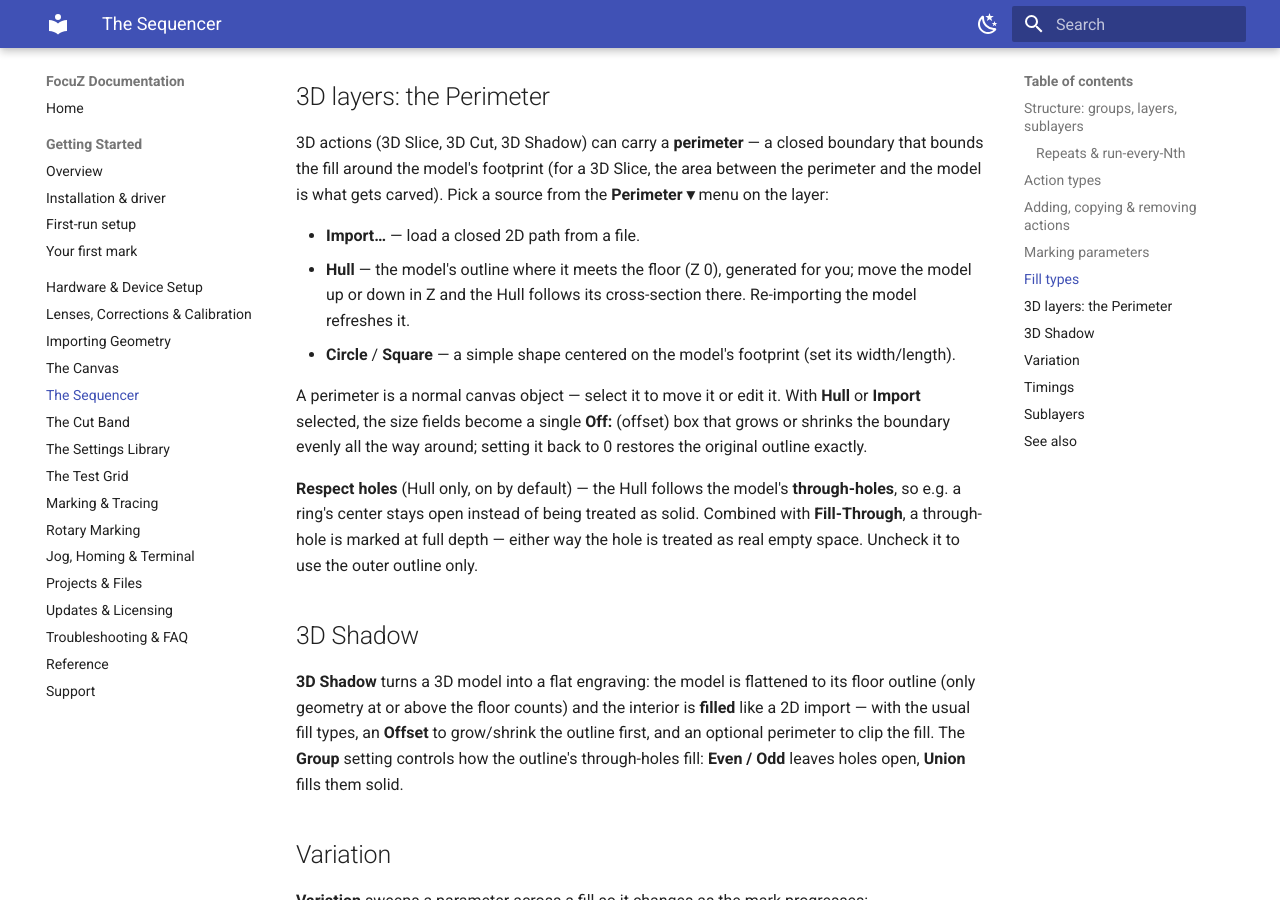
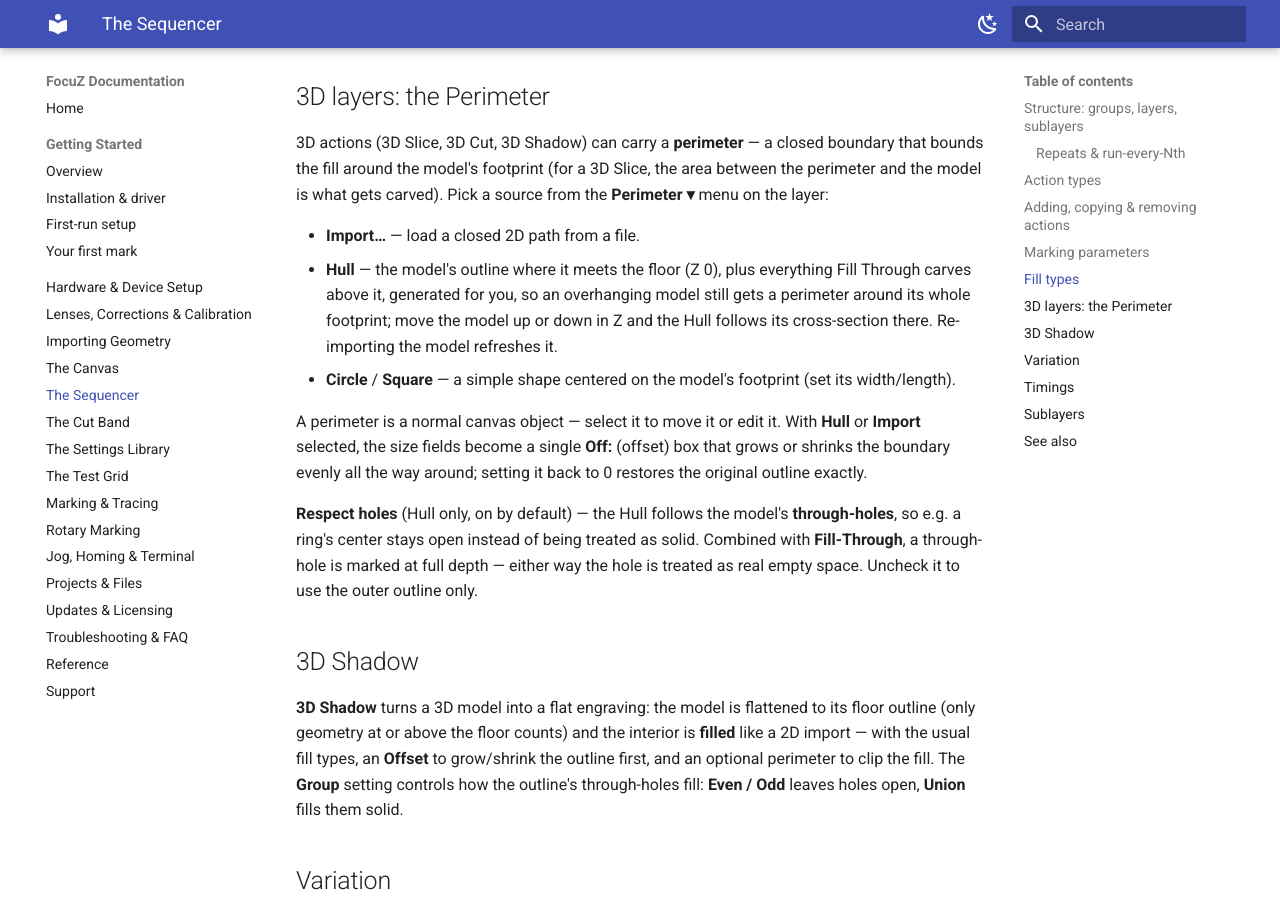
Before and after one commit to Lokahi-Shop/focuz-docs, an MkDocs documentation site: the page built from docs/sequencer.md, in a window 1280 px wide and 900 px high, scrolled down 3680 px. Built offline with MkDocs 1.6.1 and Material for MkDocs 9.7.7, drawn with Linux system fonts in a browser that asks for light colours.

Commit message:
Sequencer: Hull includes the fill-through footprint
Co-Authored-By: Claude Fable 5.1 <noreply@anthropic.com>

```diff
--- a/docs/sequencer.md
+++ b/docs/sequencer.md
@@ -129,7 +129,8 @@ fill around the model's footprint (for a 3D Slice, the area between the perimete
 gets carved). Pick a source from the **Perimeter ▾** menu on the layer:
 
 - **Import…** — load a closed 2D path from a file.
-- **Hull** — the model's outline where it meets the floor (Z 0), generated for you; move the model up or down
+- **Hull** — the model's outline where it meets the floor (Z 0), plus everything Fill Through carves above it,
+  generated for you, so an overhanging model still gets a perimeter around its whole footprint; move the model up or down
   in Z and the Hull follows its cross-section there. Re-importing the model refreshes it.
 - **Circle** / **Square** — a simple shape centered on the model's footprint (set its width/length).
 
```
